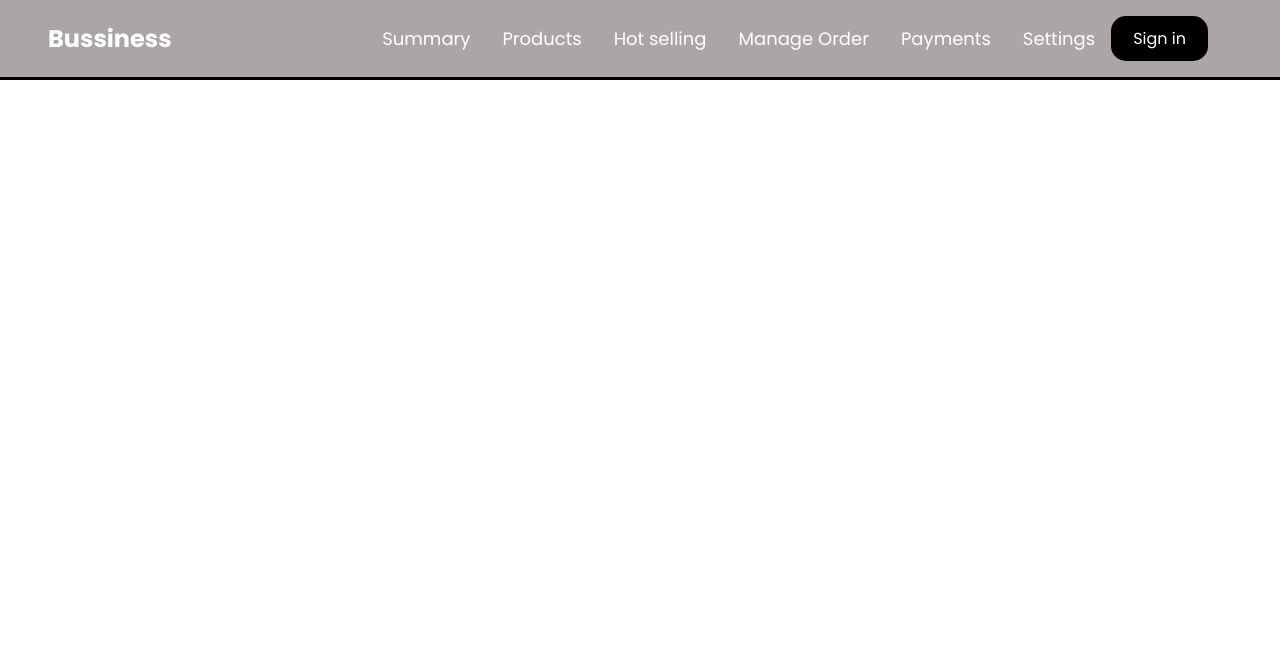
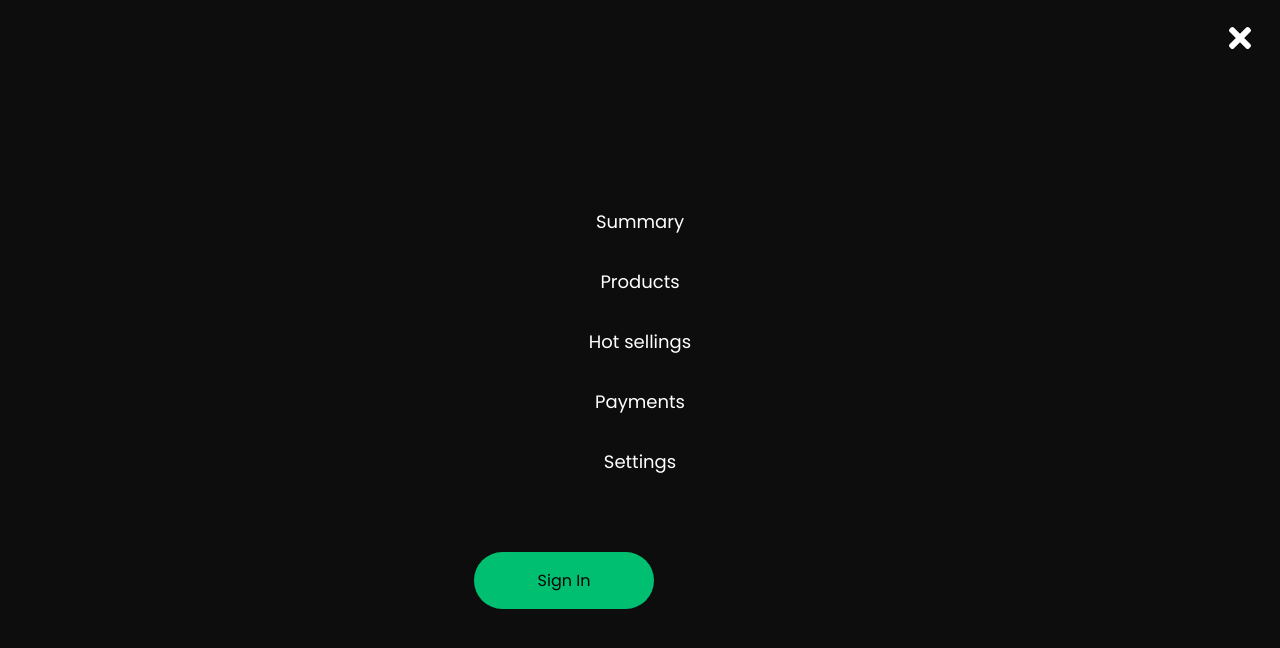
Before and after one commit to naveenr07/Spotlight-section-created-using-React.js, a React (Create React App) app: page / in a window 1280 px wide. Shown: the top 648 px of the page. Built offline with nearby package versions, Linux system fonts and the light colour scheme.

Commit message:
nav section processing

```diff
--- a/src/App.js
+++ b/src/App.js
@@ -1,6 +1,6 @@
 import "./App.css";
 import Spotlight from "./components/screens/Spotlight";
-import { BrowserRouter as Router, Routes, Route } from "react-router-dom";
+import { BrowserRouter as Router } from "react-router-dom";
 import PageNotFound from "./components/screens/PageNotFound";
 import Summary from "./components/screens/Summary";
 import Product from "./components/screens/Product";
@@ -8,14 +8,15 @@ import Hotselling from "./components/screens/Hotselling";
 import Order from "./components/screens/Order";
 import Payment from "./components/screens/Payments";
 import Setting from "./components/screens/Settings";
-import NavBar from "./components/screens/Navbar/NavBar";
+
+import Index from "./pages/Index";
 
 function App() {
   return (
     <>
       <Router>
-        <Routes>
-          {/* <Route exact path="/" element={<Spotlight />} />
+        {/* <Routes> */}
+        {/* <Route exact path="/" element={<Spotlight />} />
 
           <Route exact path="*" element={<PageNotFound />} />
 
@@ -30,8 +31,10 @@ function App() {
           <Route exact path="/payment" element={<Payment />} />
 
           <Route exact path="/settings" element={<Setting />} /> */}
-          <Route exact path="/" element={<NavBar />} />
-        </Routes>
+        {/* <Route exact path="/" element={<NavBar />} />
+          <Route exact path="/" element={<Sidebar />} /> */}
+        <Index />
+        {/* </Routes> */}
       </Router>
     </>
   );
--- a/src/components/screens/Navbar/NavBar.js
+++ b/src/components/screens/Navbar/NavBar.js
@@ -9,9 +9,9 @@ function NavBar() {
     <>
       <Nav>
         <NavbarContainer>
-          <NavLogo to={"/"}>
-            Bussiness
-            {/* <NavImage src={require("../../assets/images/logo.svg").default} /> */}
+          <NavLogo>
+            {/* Bussiness */}
+            <NavImage src={require("../../assets/images/logo.svg").default} />
           </NavLogo>
           <MobileIcon>
             <FaBars />
@@ -35,10 +35,10 @@ function NavBar() {
             <NaveItem>
               <NavLinks to={"/settings"}> Settings</NavLinks>
             </NaveItem>
-            <NavBtn>
-              <NavBtnLink to={"/summary"}>Sign in</NavBtnLink>
-            </NavBtn>
           </NavMenu>
+          <NavBtn>
+            <NavBtnLink to={"/summary"}>Sign In</NavBtnLink>
+          </NavBtn>
         </NavbarContainer>
       </Nav>
     </>
@@ -70,26 +70,25 @@ const NavbarContainer = styled.div`
   height: 80px;
   z-index: 1;
   width: 100%;
-  padding: 0 24px;
-  margin-right: 70px;
+  padding: 0 40px;
 `;
 
 const NavLogo = styled(LinkR)`
   color: #fff;
   justify-self: flex-start;
   cursor: pointer;
-  font-size: 1.5rem;
+  /* font-size: 1.5rem;
   display: flex;
   align-items: center;
   margin-left: 24px;
   font-weight: bold;
-  text-decoration: none;
+  text-decoration: none; */
 `;
 
-// const NavImage = styled.img`
-//   display: block;
-//   width: 100%;
-// `;
+const NavImage = styled.img`
+  display: block;
+  width: 100%;
+`;
 
 const MobileIcon = styled.div`
   display: none;
@@ -157,7 +156,7 @@ const NavBtnLink = styled(LinkR)`
   cursor: pointer;
   transition: all 0.2s ease-in-out;
   text-decoration: none;
-  border-radius: 15px;
+  border-radius: 13px;
 
   &:hover {
     background: #fff;
--- /dev/null
+++ b/src/components/screens/Sidebar/Sidebar.js
@@ -0,0 +1,117 @@
+import React from "react";
+import styled from "styled-components";
+import { Link as LinkR } from "react-router-dom";
+import { Link as LinkS } from "react-scroll";
+import { FaTimes } from "react-icons/fa";
+
+function Sidebar() {
+  return (
+    <>
+      <SidebarContainer>
+        <SBIcon>
+          <CloseIcon />
+        </SBIcon>
+        <SBWrapprer>
+          <SBMenu>
+            <SBLink to={"/summary"}> Summary</SBLink>
+            <SBLink to={"/Product"}> Products</SBLink>
+            <SBLink to={"/Hotselling"}> Hot sellings</SBLink>
+            <SBLink to={"/payment"}> Payments</SBLink>
+            <SBLink to={"/settings"}> Settings</SBLink>
+          </SBMenu>
+          <SbBtnWrapper>
+            <SidebarRoute to={"signin"}>Sign In</SidebarRoute>
+          </SbBtnWrapper>
+        </SBWrapprer>
+      </SidebarContainer>
+    </>
+  );
+}
+
+export default Sidebar;
+
+const SidebarContainer = styled.aside`
+  position: fixed;
+  z-index: 999;
+  width: 100%;
+  height: 100%;
+  background: #0d0d0d;
+  display: grid;
+  align-items: center;
+  top: 0;
+  left: 0;
+  transition: 0.3s ease-in-out;
+  /* opacity: ${({ isOpen }) => (isOpen ? "100" : "0")};
+  top: ${({ isOpen }) => (isOpen ? "0" : "-100")}; */
+  top: 0;
+`;
+const CloseIcon = styled(FaTimes)`
+  color: #fff;
+`;
+
+const SBIcon = styled.div`
+  position: absolute;
+  top: 1.2rem;
+  right: 1.5rem;
+  background: transparent;
+  font-size: 2rem;
+  cursor: pointer;
+  outline: none;
+`;
+
+const SBWrapprer = styled.div`
+  color: #fff;
+`;
+
+const SBMenu = styled.div`
+  display: grid;
+  grid-template-columns: 1fr;
+  grid-template-rows: repeat(6, 80px);
+  text-align: center;
+
+  @media all and (min-width: 480px) {
+    grid-template-rows: repeat(6, 60px);
+  }
+`;
+
+const SBLink = styled(LinkS)`
+  display: flex;
+  align-items: center;
+  justify-content: center;
+  text-decoration: none;
+  list-style: none;
+  transition: 0.2s ease-in-out;
+  color: #fff;
+  cursor: pointer;
+
+  &:hover {
+    color: #01bf71;
+    transition: 0.2s ease-in-out;
+  }
+`;
+
+const SbBtnWrapper = styled.div`
+  display: flex;
+  align-items: center;
+  width: 26%;
+  margin: 0 auto;
+`;
+
+const SidebarRoute = styled(LinkR)`
+  border-radius: 50px;
+  background: #01bf71;
+  white-space: nowrap;
+  padding: 16px 64px;
+  color: #010606;
+  font-size: 16px;
+  outline: none;
+  border: none;
+  cursor: pointer;
+  transition: all 0.2s ease-in-out;
+  text-decoration: none;
+
+  &:hover {
+    color: #010606;
+    transition: 0.2s ease-in-out;
+  }
+`;
--- /dev/null
+++ b/src/pages/Index.js
@@ -0,0 +1,14 @@
+import React from "react";
+import NavBar from "../components/screens/Navbar/NavBar";
+import Sidebar from "../components/screens/Sidebar/Sidebar";
+
+function Index() {
+  return (
+    <>
+      <Sidebar />
+      <NavBar />
+    </>
+  );
+}
+
+export default Index;
```
